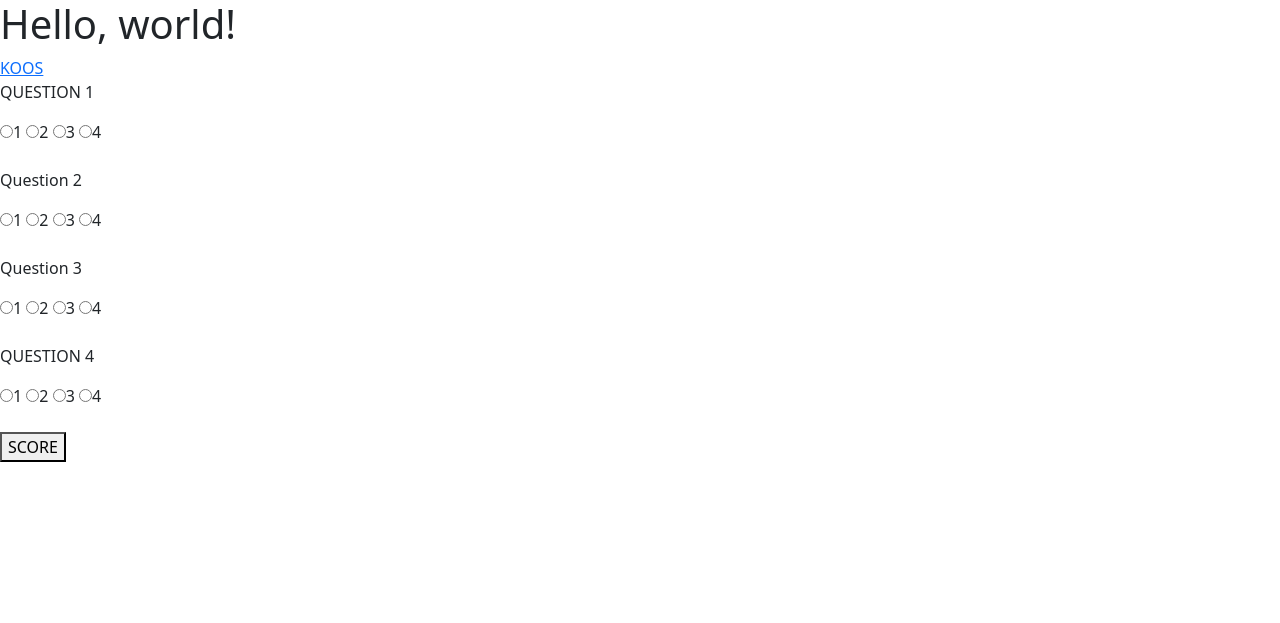
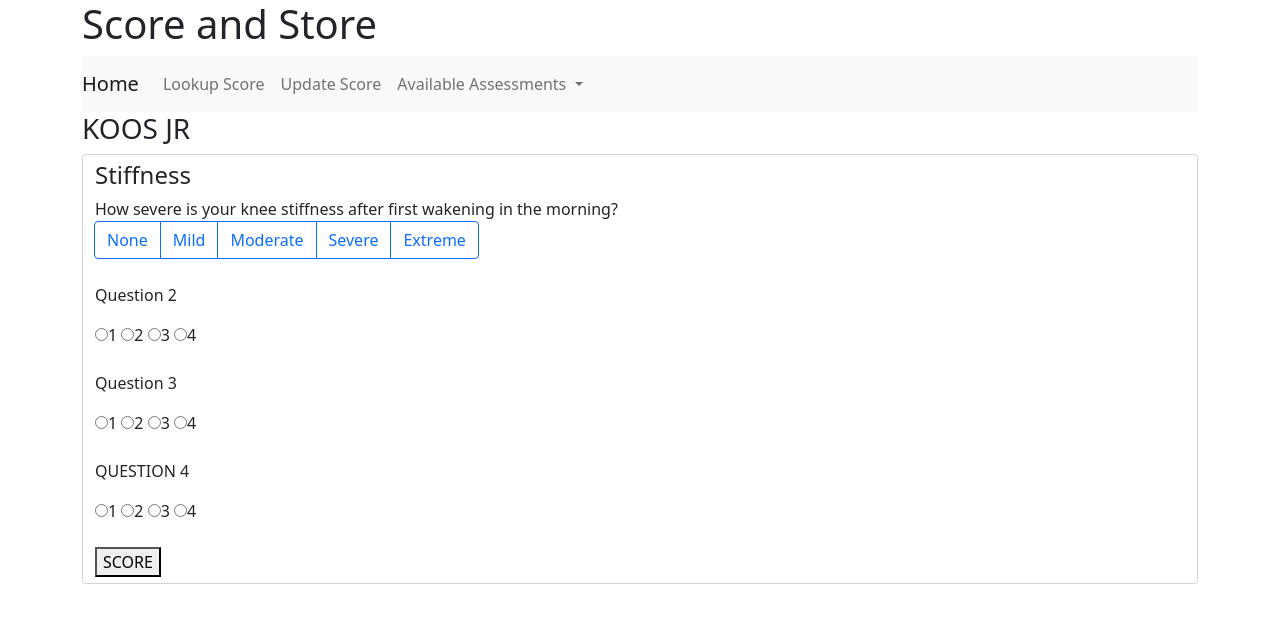
Before and after one commit to chadathin/Functional-Outcome-Measures, a Flask app: page /koos in a window 1280 px wide. Shown: the top 623 px of the page. Run offline with Flask 2, Linux system fonts and the light colour scheme; some libraries are stand-ins or nearby versions.

Commit message:
buttons and dropdown
Formatted buttons for first question. dynamic population of available assessments

```diff
--- a/app.py
+++ b/app.py
@@ -7,9 +7,14 @@ app = Flask(__name__,
             template_folder='templates')
 app.secret_key = "tis_but_a_key"
 
+avail_assessments = {
+    "KOOS JR": '/koos',
+    "ODI": "/odi"
+}
+
 @app.route("/")
 def home():
-    return render_template("base.html")
+    return render_template("base.html", header="How it works", available=avail_assessments)
 
 @app.route("/result", methods=["POST", "GET"])
 def result():
@@ -27,14 +32,16 @@ def result():
             results.append(int(submission[question]))
 
         result = sum(results)
-        return render_template("results_page.html", result=result, assessment=assessment)
+
+        print(avail_assessments)
+        return render_template("results_page.html", result=result, assessment=assessment, header="Results", available=avail_assessments)
     else:
         return "No assessment performed!"
 
 @app.route("/koos", methods=["POST", "GET"])
 def koos():
-    session['assessment'] = "koos"
-    return render_template("koos.html")
+    session['assessment'] = "KOOS JR"
+    return render_template("koos.html", header = "KOOS JR", available=avail_assessments)
 
 
 if __name__ == "__main__":
--- a/templates/base.html
+++ b/templates/base.html
@@ -11,15 +11,49 @@
     <title>Hello, world!</title>
   </head>
   <body>
-    <h1>Hello, world!</h1>
-    <a href="/koos">KOOS</a>
-    {% block main_content %}
+    <div class="container">
+      <h1>Score and Store</h1>
+      <nav class="navbar navbar-expand-lg navbar-light bg-light">
+        <a class="navbar-brand" href="/">Home</a>
+        <button class="navbar-toggler" type="button" data-toggle="collapse" data-target="#navbarNavDropdown" aria-controls="navbarNavDropdown" aria-expanded="false" aria-label="Toggle navigation">
+          <span class="navbar-toggler-icon"></span>
+        </button>
+        <div class="collapse navbar-collapse" id="navbarNavDropdown">
+          <ul class="navbar-nav">
+            <li class="nav-item">
+              <a class="nav-link" href="#">Lookup Score</a>
+            </li>
+            <li class="nav-item">
+              <a class="nav-link" href="#">Update Score</a>
+            </li>
+            <li class="nav-item dropdown">
+              <a class="nav-link dropdown-toggle" href="#" id="navbarDropdownMenuLink" data-bs-toggle="dropdown" aria-haspopup="true" aria-expanded="false">
+                Available Assessments
+              </a>
+              <div class="dropdown-menu" aria-labelledby="navbarDropdownMenuLink">
+                {% for name in available %}
+                <a class="dropdown-item" href="{{ available[name] }}">{{ name }}</a>
+                {% endfor %}
 
-    {% endblock main_content %}
+              </div>
+            </li>
+          </ul>
+        </div>
+      </nav>
+
+      <h3>
+        {{ header }}
+      </h3>
+
+      {% block main_content %}
+
+      {% endblock main_content %}
+
+    </div>
 
 
-    <!-- Option 1: Bootstrap Bundle with Popper -->
-    <script src="https://cdn.jsdelivr.net/npm/bootstrap@5.1.3/dist/js/bootstrap.bundle.min.js" integrity="sha384-ka7Sk0Gln4gmtz2MlQnikT1wXgYsOg+OMhuP+IlRH9sENBO0LRn5q+8nbTov4+1p" crossorigin="anonymous"></script>
-
+    <!-- Option 2: Bootstrap Bundle with Popper -->
+    <script src="https://cdn.jsdelivr.net/npm/@popperjs/core@2.10.2/dist/umd/popper.min.js" integrity="sha384-7+zCNj/IqJ95wo16oMtfsKbZ9ccEh31eOz1HGyDuCQ6wgnyJNSYdrPa03rtR1zdB" crossorigin="anonymous"></script>
+    <script src="https://cdn.jsdelivr.net/npm/bootstrap@5.1.3/dist/js/bootstrap.min.js" integrity="sha384-QJHtvGhmr9XOIpI6YVutG+2QOK9T+ZnN4kzFN1RtK3zEFEIsxhlmWl5/YESvpZ13" crossorigin="anonymous"></script>
   </body>
 </html>
--- a/templates/koos.html
+++ b/templates/koos.html
@@ -2,13 +2,29 @@
 
 {% block main_content %}
 
-<form action="/result" method="POST" >
-    <div name="measure1" >
-        <p>QUESTION 1</p>
-        <input type="radio" value="1" name="q1">1
-        <input type="radio" value="2" name="q1">2
-        <input type="radio" value="3" name="q1">3
-        <input type="radio" value="4" name="q1">4
+<form class="form-control" action="/result" method="POST" >
+
+    <h4>Stiffness</h4>
+    <span>How severe is your knee stiffness after first wakening in the morning?</span><br>
+
+    <div class="btn-group">
+
+            <input type="radio" class="btn-check" autocomplete="off" value="0" id="1-1" name="q1">
+            <label for="1-1" class="btn btn-outline-primary">None</label>
+
+            <input type="radio" class="btn-check" autocomplete="off" value="1" id="1-2" name="q1">
+            <label for="1-2" class="btn btn-outline-primary">Mild</label>
+
+            <input type="radio" class="btn-check" autocomplete="off" value="2" id="1-3" name="q1">
+            <label for="1-3" class="btn btn-outline-primary">Moderate</label>
+
+            <input type="radio" class="btn-check" autocomplete="off" value="3" id="1-4" name="q1">
+            <label for="1-4" class="btn btn-outline-primary">Severe</label>
+
+            <input type="radio" class="btn-check" autocomplete="off" value="4" id="1-5" name="q1">
+            <label for="1-5" class="btn btn-outline-primary">Extreme</label>
+    </div>
+
     <br><br>
     <p>Question 2</p>
     <input type="radio" value="1" name="q2">1
@@ -29,7 +45,7 @@
     <input type="radio" value="3" name="q4">3
     <input type="radio" value="4" name="q4">4
     <br><br>
-    </div>
+
 
 
 
--- a/templates/results_page.html
+++ b/templates/results_page.html
@@ -1,6 +1,6 @@
 {% extends "base.html" %}
 {% block main_content %}
 
-<h1>Your {{ assessment }} result: {{ result }}</h1>
+<h3>Your {{ assessment }} result: {{ result }}</h3>
 
 {% endblock main_content %}
```
Lines whose indentation alone changed are shown as unchanged.
